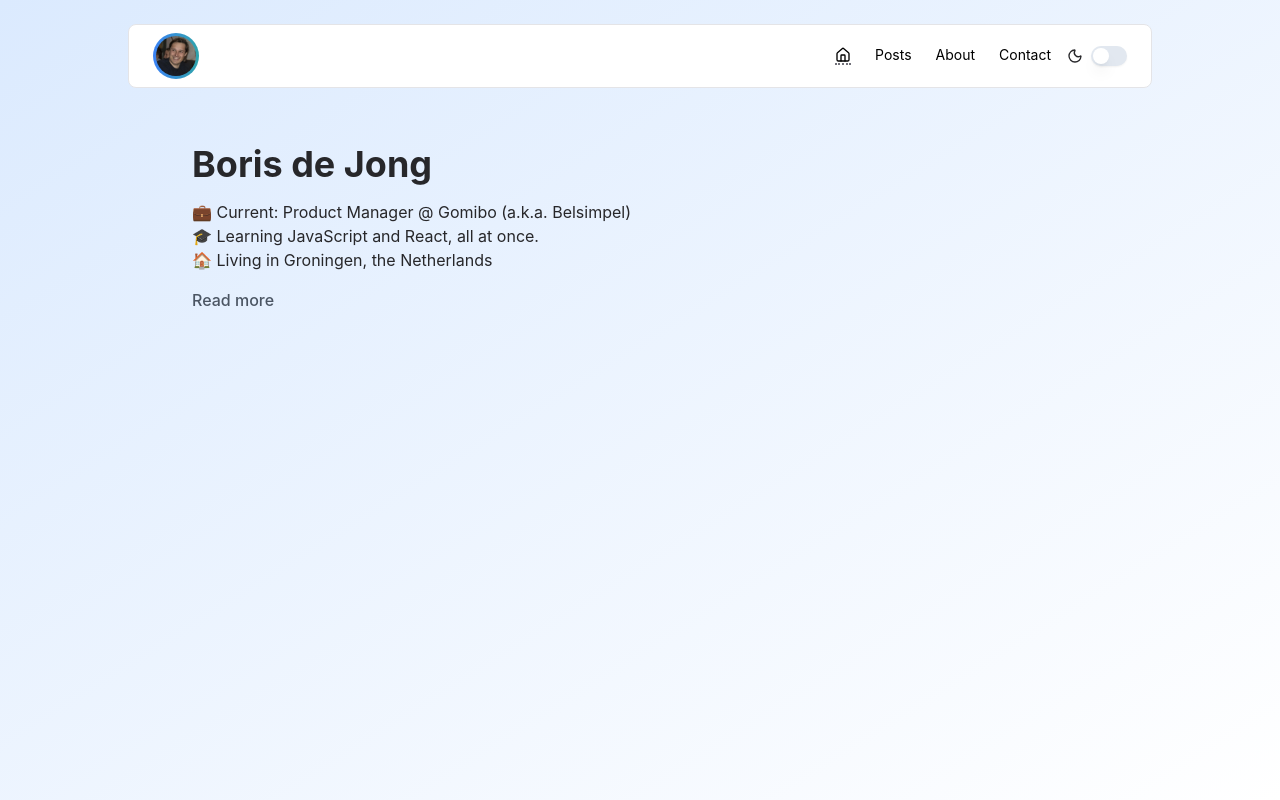
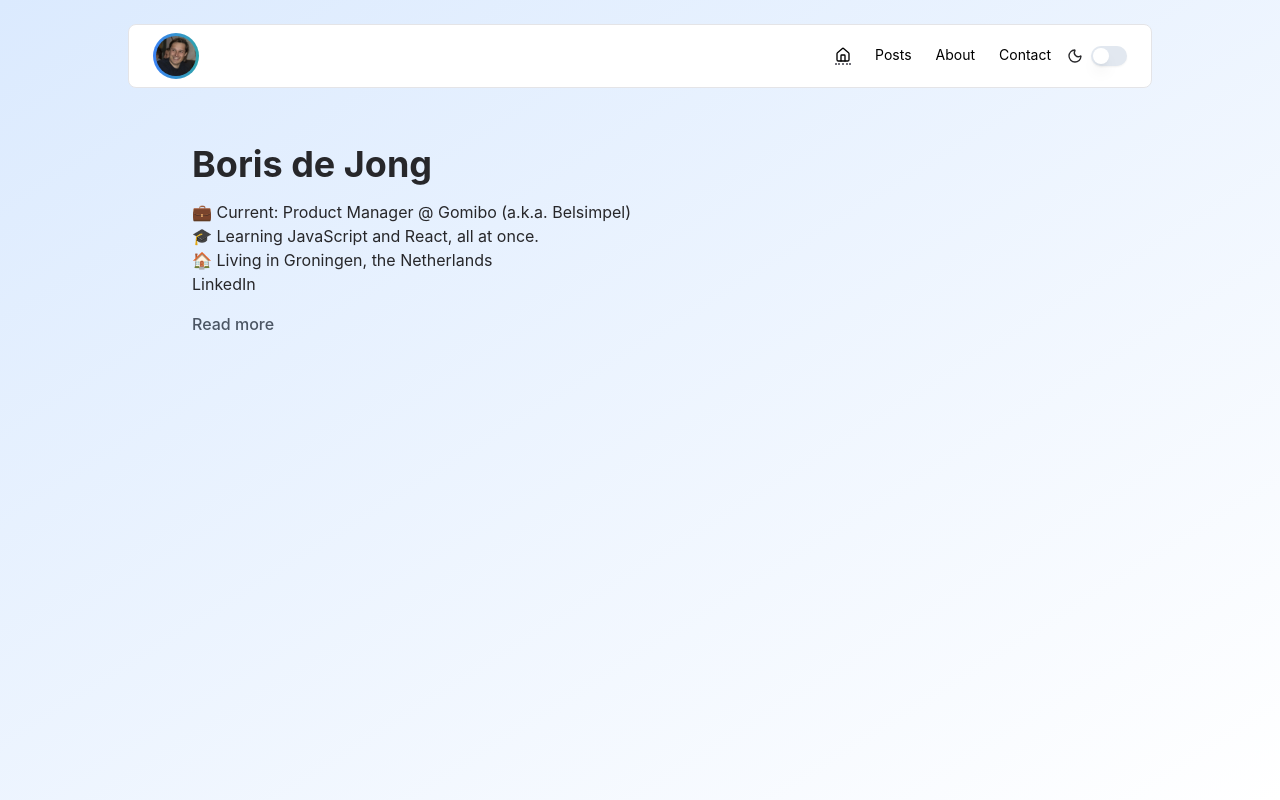
Before and after one commit to borisdejong/borisdejong, a Next.js app: page / in a window 1280 px wide. Built offline with nearby package versions, Linux system fonts and the light colour scheme.

Commit message:
Add LinkedIn

```diff
--- a/src/app/page.tsx
+++ b/src/app/page.tsx
@@ -10,6 +10,9 @@
           <li>💼 Current: Product Manager @ Gomibo (a.k.a. Belsimpel)</li>
           <li>🎓 Learning JavaScript and React, all at once.</li>
           <li>🏠 Living in Groningen, the Netherlands</li>
+          <li>
+            <Link href="https://www.linkedin.com/in/boris-de-jong/">LinkedIn</Link>
+          </li>
         </ul>
         <div className="flex flex-row">
           <Link
```
